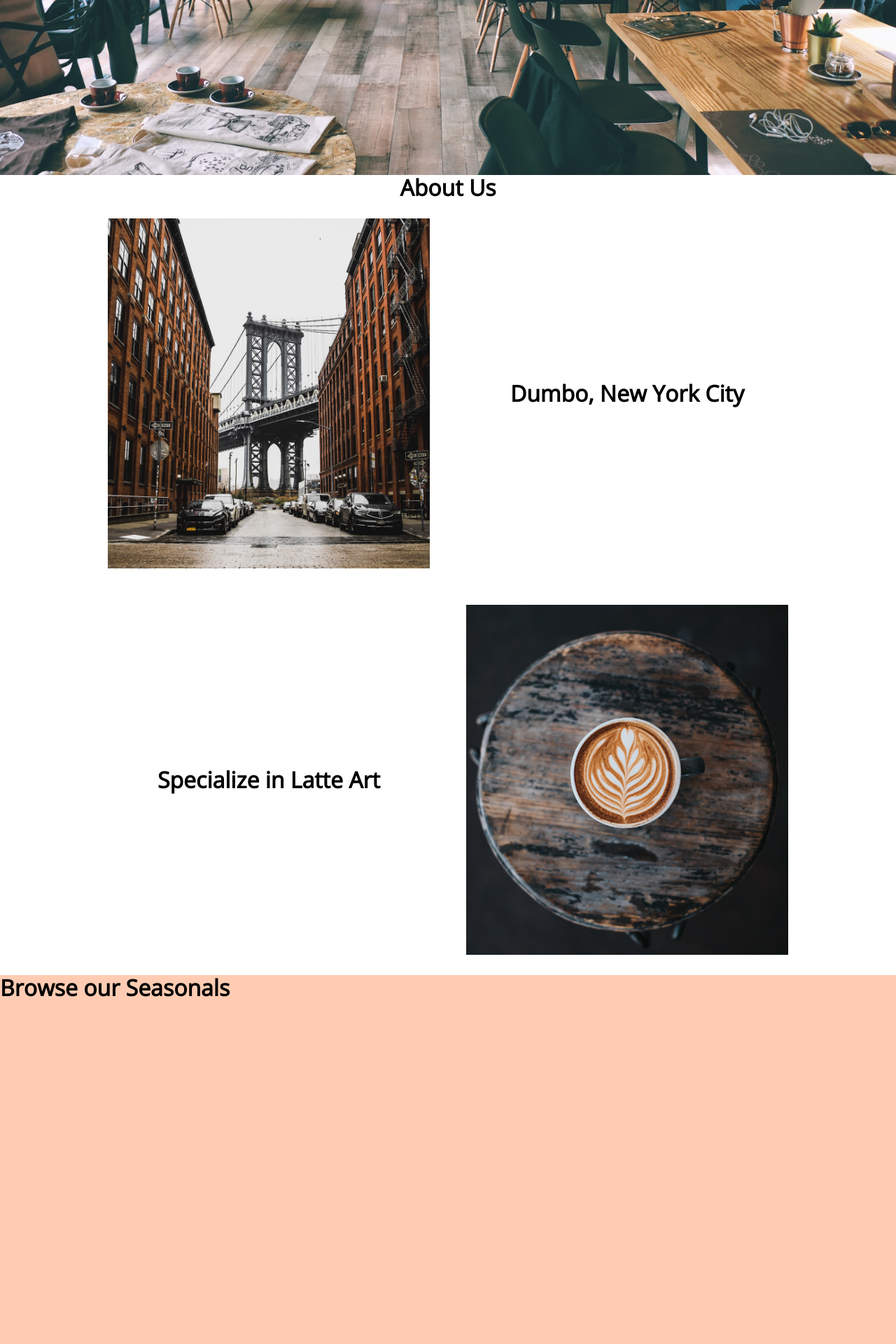
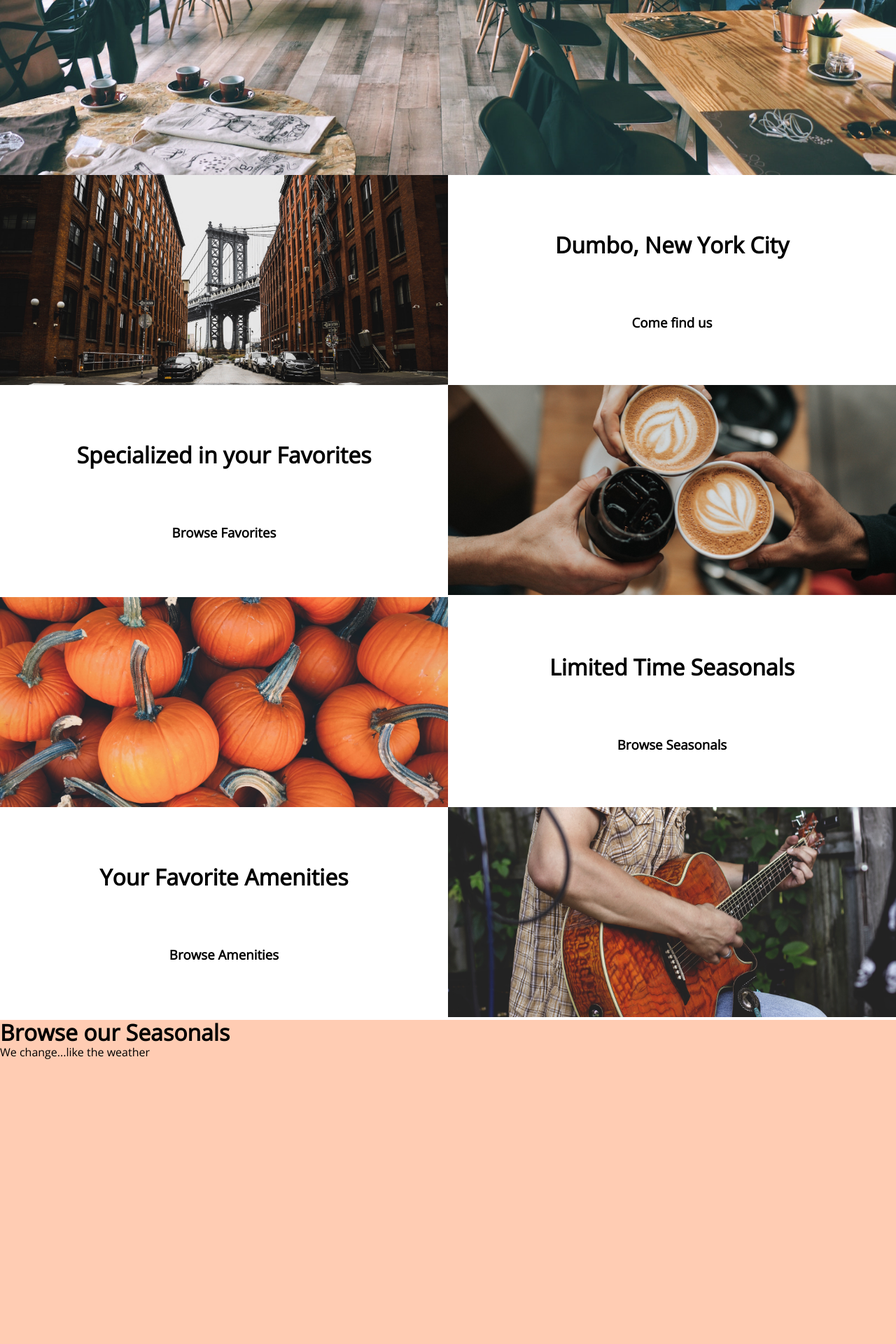
Before and after one commit to Daniel1995db/Coffee-Shop, a PHP site: page / in a window 1280 px wide. Shown: the part 1350-3270 px from the top of the page at 70% size. Run offline with PHP 8.4, Linux system fonts and the light colour scheme.

Commit message:
about section

```diff
--- a/index.html
+++ b/index.html
@@ -26,21 +26,72 @@
 
 	<!-- About ############################################# -->
 	<div class="AboutSection">
-		<h1>About Us</h1>
-		<div id="Container">
+
 			<p class="DumboImage"></p>
-			<h1 class="AboutDescription">Dumbo, New York City</h1>
-		<!-- </div>
+			<div class="AboutDescription1">
+				<h1 class="AboutDescriptionSub1">Dumbo, New York City</h1>
+				<h3 class="AboutDescriptionSub2">Come find us</h3>
+				<!-- Link to google directions address 'Find Us' -->
+			</div>
+
+			<div class="AboutDescription2">
+				<h1 class="AboutDescriptionSub1">Specialized in your Favorites</h1>
+				<h3 class="AboutDescriptionSub2">Browse Favorites</h3>
+				<!-- link to favorites section -->
+			</div>
+			<p class="FavoritesImage"></p>
+
+			<p class="SeasonalsImage"></p>
+			<div class="AboutDescription1">
+				<h1 class="AboutDescriptionSub1">Limited Time Seasonals</h1>
+				<h3 class="AboutDescriptionSub2">Browse Seasonals</h3>
+				<!-- Link to Seasonals -->
+			</div>
+
+			<div class="AboutDescription2">
+				<h1 class="AboutDescriptionSub1">Your Favorite Amenities</h1>
+				<h3 class="AboutDescriptionSub2">Browse Amenities</h3>
+				<!-- link to Amenities section -->
+			</div>
+			<p class="AmenitiesImage"></p>
+
+			<!-- <h1 class="AboutDescriptionFloat">Specialized in your Favorites</h1>
+			<p class="AboutImage"></p>
+			link to Favorites Section
+
+			<p class="SeasonalsImage"></p>
+			<h1 class="AboutDescription">Limited Time Seasonals</h1>
+			link to Seasonals Section
+
+			<h1 class="AboutDescriptionFloat">Your Favorite Amenities</h1>
+			<p class="AmenitiesImage"></p>
+			Link to Amenities Section  -->
 
 
-		<div id="Container"> -->
-			<h1 class="AboutDescriptionFloat">Specialize in Latte Art</h1>
-			<p class="AboutImage"></p>
-		</div>
 	</div>
 
 
+
+
+
+
+
+
+
+
+
+
+
+
 	<!-- Amenities ########################################## -->
+	<!--
+		occasional live bands, artists,
+		outdoor seating
+		free wifi
+		couches
+		work stations
+		events
+	-->
 
 
 
@@ -52,7 +103,17 @@
 	<!-- Seasonals ######################################### -->
 	<div class="SeasonalsSection">
 		<h1>Browse our Seasonals</h1>
+		<p>We change...like the weather</p>
 	</div>
+
+
+
+	<!-- Favorites ######################################### -->
+
+
+
+
+
 
 
 
@@ -77,6 +138,8 @@
 	</div>
 
 
+	<!-- Subscribe to and recieve free coffee ############## -->
+
 	<script src="javascript/main.js"></script>
 </body>
 </html>
--- a/stylesheets/style.css
+++ b/stylesheets/style.css
@@ -64,37 +64,65 @@
 
 /*ABOUT SECTION ========================== */
 
-.AboutImage{
-	background-image: url('../Images/LatteArt.jpg');
-	background-size: cover;
-	background-position: center;
-	width: 45%;
-	height: 500px;
-	margin: 2.5%;
-	display: inline-block;
-}
 .DumboImage{
 	background-image: url('../Images/Dumbo.jpg');
 	background-size: cover;
 	background-position: center;
-	width: 45%;
-	height: 500px;
-	margin: 2.5%;
+	width: 50%;
+	height: 300px;
 	float: left;
 }
-.AboutDescription{
+.FavoritesImage{
+	background-image: url('../Images/Coffees.jpg');
+	background-size: cover;
+	background-position: center;
+	width: 50%;
+	height: 300px;
 	display: inline-block;
-	width: 45%;
-	line-height: 500px;
-	padding: 2.5%;
+}
+.SeasonalsImage{
+	background-image: url('../Images/Seasonals.jpg');
+	background-size: cover;
+	background-position: center;
+	width: 50%;
+	height: 300px;
+	float: left;
+}
+.AmenitiesImage{
+	background-image: url('../Images/Amenities.jpg');
+	background-size: cover;
+	background-position: center;
+	width: 50%;
+	height: 300px;
+	display: inline-block;
+}
+
+
+.AboutDescription1{
+	width: 50%;
+	height: 300px;
+	display: inline-block;
+}
+.AboutDescription2{
+	width: 50%;
+	height: 300px;
+	float: left;
+}
+.AboutDescriptionSub1{
+	display: block;
+	width: 100%;
+	line-height: 200px;
 	vertical-align: center;
 }
-.AboutDescriptionFloat{
-	float: left;
-	width: 45%;
-	line-height: 500px;
-	padding: 2.5%;
-	vertical-align: center;
+.AboutDescriptionSub2{
+	display: block;
+	width: 100%;
+	height: 100px;
+}
+.AboutDescriptionSub2:hover{
+	font-size: 1.5em;
+	transition-duration: 0.3s;
+	cursor: pointer;
 }
 
 
```
Also changed, not shown: Images/Amenities.jpg (added), Images/Coffees.jpg (added), Images/Seasonals.jpg (added), 1 other file.
